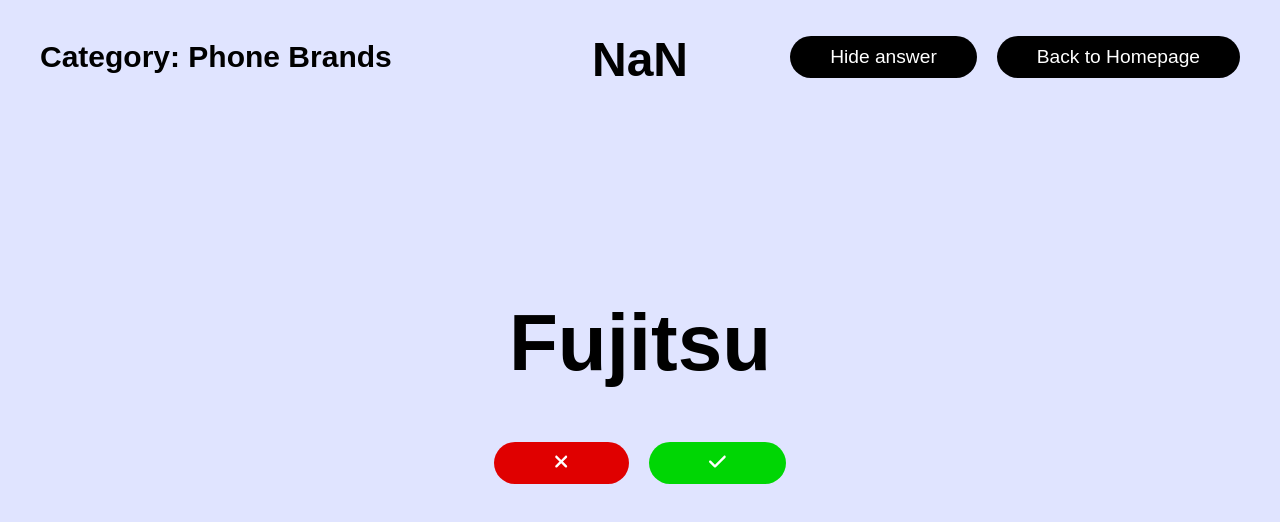
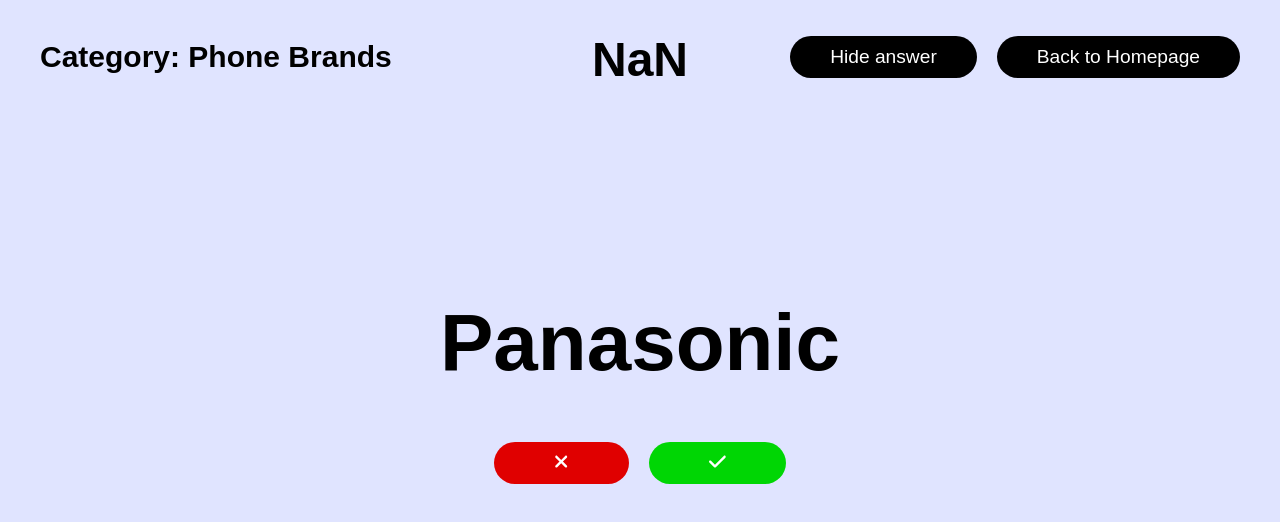
Before and after one commit to suttirakcha/lets-guess, a React (Create React App) app: page /phone-brands in a window 1280 px wide. Shown: the top 522 px of the page. Built offline with nearby package versions, Linux system fonts and the light colour scheme; a web font is replaced by a local one.

Commit message:
Commit Codes

```diff
--- a/src/categories/action-film-actors.js
+++ b/src/categories/action-film-actors.js
@@ -4,5 +4,5 @@
 
 export default function ActionFilmActors(){
   const words = ["Jason Statham","Daniel Craig","Jet Li","Nicolas Cage","Jackie Chan","Sylvester Stallone","Liam Neeson","Chuck Norris","Tom Cruise","Bruce Willis","Arnold Schwarzenegger","Dwayne Johnson","Harrison Ford","Vin Diesel","Michelle Yeoh","Angelina Jolie","Charlize Theron","Samuel L. Jackson","Donnie Yen","Will Smith","Chow Yun-Fat","Keanu Leeves","Idris Elba","Chris Hemsworth","Scarlett Johansson","Jean-Claude Van Damme","Tony Jaa","Kurt Russell","Michael Jai White","Mel Gibson","Willem Dafoe","Matt Damon","Tyrese Gibson","Robert Downey Jr.","Tom Holland","Michelle Rodriguez","Milla Jovovich","Bruce Lee","Dolph Lundgren","Steven Seagal","Mark Wahlberg","John Wayne","Wesley Snipes","Robin Shou","Ben Kingsley","Iko Uwais","Mike Tyson","Paul Walker","Zhang Ziyi","Jamie Foxx"];
-  return (<Questions answers={words} category="Action Film Actors" redirect="/action-films-actors"/>)
+  return (<Questions answers={words} category="Action Film Actors" redirect="/action-film-actors"/>)
 }
--- a/src/categories/phone-brands.js
+++ b/src/categories/phone-brands.js
@@ -3,6 +3,6 @@
 import Questions from "../components/questions";
 
 export default function PhoneBrands(){
-  const words = ["Nokia","Huawei","Oppo","Samsung","Apple","Sony","Honor","Xiaomi","Acer","Asus","BlackBerry","Google","LG","Motorola","Lenovo","Vivo","Realme","Fujitsu","Panasonic","I-Mobile","Microsoft","HTC","Infinix","HP","NEC","Casio","ZTE","Hitachi","Sharp","AIS","DTAC","TRUE","Wellcom","Alcatel Mobile","Bittium","Smartisan","OnePlus","Meizu","Haier","Cherry Mobile","Brondi","Wiko","SHIFT","MobiWire","Kyocera"];
+  const words = ["Nokia","Huawei","Oppo","Samsung","Apple","Sony","Honor","Xiaomi","Acer","Asus","BlackBerry","Google","LG","Motorola","Lenovo","Vivo","Realme","Fujitsu","Panasonic","I-Mobile","Microsoft","HTC","Infinix","HP","NEC","Casio","ZTE","Hitachi","Sharp","AIS","DTAC","TRUE","Wellcom","Alcatel Mobile","Bittium","Smartisan","OnePlus","Meizu","Haier","Cherry Mobile","Brondi","Wiko","SHIFT","MobiWire","Kyocera","Archos","Tecno Mobile"];
   return (<Questions answers={words} category="Phone Brands" redirect="/phone-brands"/>)
 }
```
